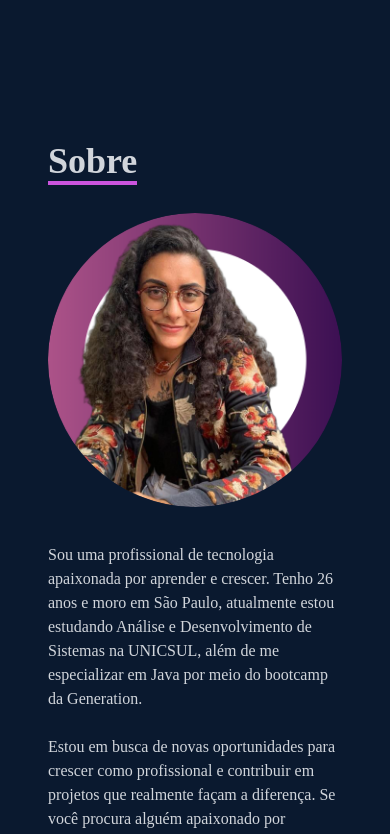
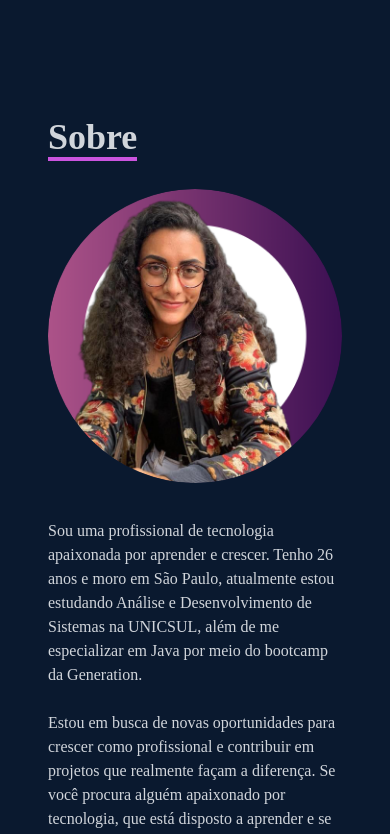
Before and after one commit to JuliaValerio/portifolio-julia, a React (Create React App) app: page / in a window 390 px wide. Shown: the part 720-1554 px from the top of the page. Built offline with nearby package versions, Linux system fonts and the light colour scheme.

Commit message:
fix layout

```diff
--- a/src/components/About.jsx
+++ b/src/components/About.jsx
@@ -5,7 +5,7 @@ import profile from '../assets/julia-valerio.jpg';
 
 const About = () => {
   return (
-    <div name='about' className='w-full h-screen bg-[#0a192f] text-gray-300'>
+    <div id='about' name='about' className='w-full h-screen bg-[#0a192f] text-gray-300'>
       <div className='max-w-[1000px] mx-auto flex flex-col justify-center h-full px-8 md:px-16'>
         <div className='max-w-[1000px] w-full grid grid-cols-2 gap-8'>
           <div className='sm:text-center pb-8 pl-4'>
--- a/src/index.css
+++ b/src/index.css
@@ -42,7 +42,7 @@
 }
 
 @media only screen and (max-width: 640px) {
-    #home{
+    #about{
         margin-bottom: 1.5em;
     }
     #skills {
```
